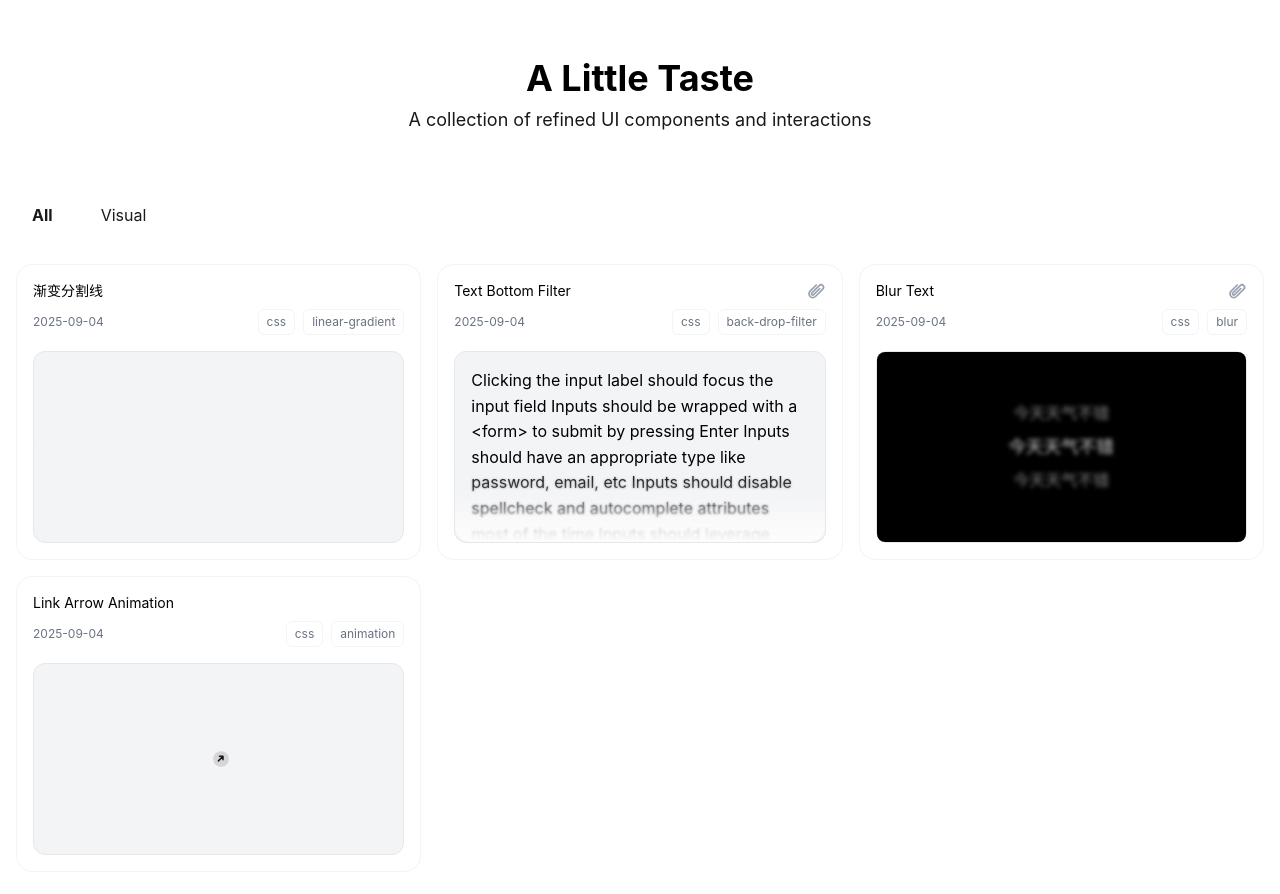
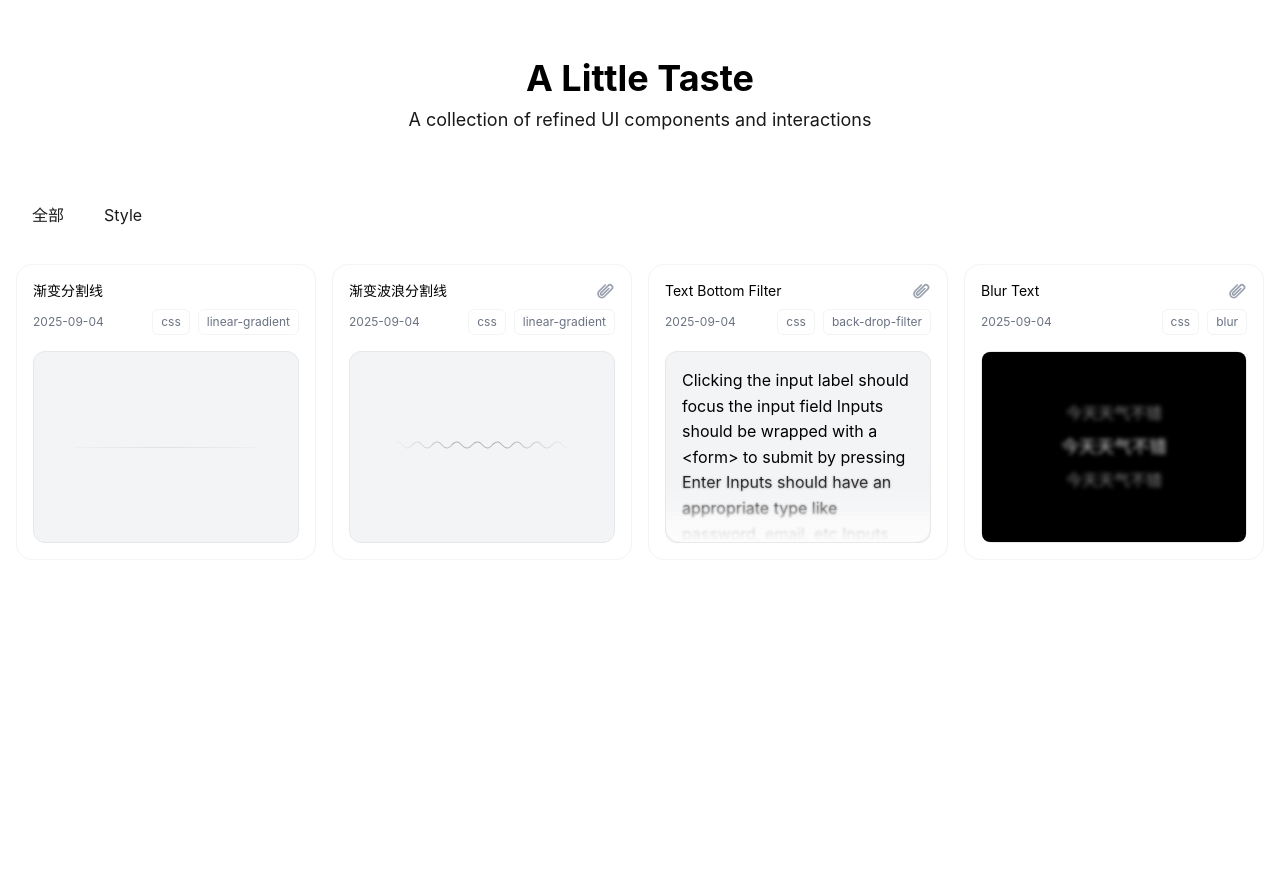
Before and after one commit to minnasuu/insignificant-elements, a React (Vite) app: page / in a window 1280 px wide. After the commit the page ends 800 px from the top, so only its background shows below. Built offline with nearby package versions, Linux system fonts and the light colour scheme.

Commit message:
perf: case update

```diff
--- a/src/App.tsx
+++ b/src/App.tsx
@@ -17,11 +17,11 @@ export interface ComponentItem {
 
 
 function App() {
-  const [selectedCategory, setSelectedCategory] = useState<string>('all')
+  const [selectedCategory, setSelectedCategory] = useState<string>('全部')
 
-  const categories = ['all', ...Array.from(new Set(components.map(c => c.category)))]
+  const categories = ['全部', ...Array.from(new Set(components.map(c => c.category)))]
 
-  const filteredComponents = selectedCategory === 'all'
+  const filteredComponents = selectedCategory === '全部'
     ? components
     : components.filter(c => c.category === selectedCategory)
 
@@ -35,11 +35,11 @@ function App() {
       </header>
 
       <nav className="sticky top-0 z-10 px-4">
-        <div className="flex gap-4 bg-wihte opacity-90 backdrop-blur-lg h-12">
+        <div className="flex gap-2 bg-wihte opacity-90 backdrop-blur-lg h-12">
           {categories.map(category => (
             <button
               key={category}
-              className={`px-4 py-2 rounded-lg transition-colors ${selectedCategory === category ? 'font-bold' : ''}`}
+              className={`px-4 py-2 rounded-lg transition-colors cursor-pointer ${selectedCategory === category ? 'font-bold' : ''}`}
               onClick={() => setSelectedCategory(category)}
             >
               {category.charAt(0).toUpperCase() + category.slice(1)}
@@ -49,7 +49,7 @@ function App() {
       </nav>
 
       <main className="px-4 py-6">
-        <div className="grid grid-cols-1 md:grid-cols-2 lg:grid-cols-3 gap-4">
+        <div className="grid grid-cols-1 md:grid-cols-2 lg:grid-cols-4 gap-4">
           {filteredComponents.map((component) => (
             <div
               key={component.id}
--- a/src/mock.tsx
+++ b/src/mock.tsx
@@ -1,32 +1,50 @@
   import type { ComponentItem } from "./App";
 import TextBottomFilter from "./pages/Visual/TextBottomFilter";
-import LinkArrowAnimation from "./pages/Visual/LinkArrowAnimation";
 
 export const components: ComponentItem[] = [
     {
         id: 'gradient-divider',
         title: '渐变分割线',
-        category: 'Visual',
+        category: 'Style',
         date: '2025-09-04',
         tags: ['css', 'linear-gradient'],
         component: <div className="w-full h-px to-gray-100" style={{
-          background: 'linear-gradient(to right, #00000002, #00000001)'
+          width: '180px',
+          height: '1px',
+          background: 'linear-gradient(to right, rgba(0,0,0,0.02), rgba(0,0,0,0.08), rgba(0,0,0,0.02))'
         }}>
         </div>
     },
     {
+      id: 'gradient-wave-divider',
+      title: '渐变波浪分割线',
+      category: 'Style',
+      date: '2025-09-04',
+      tags: ['css', 'linear-gradient'],
+      component: <div aria-hidden="true"
+      style={{
+        height: '20px',
+    width: '180px',
+    backgroundImage: 'url(./line.svg)',
+    filter: 'invert(1)',
+    '-webkit-mask-image': 'linear-gradient(90deg, transparent, #fff 4rem, #fff calc(100% - 4rem), transparent)',
+    'mask-image': 'linear-gradient(90deg, transparent, #fff 4rem, #fff calc(100% - 4rem), transparent)',
+      }}></div>,
+      originLink: 'https://cmdk.paco.me/'
+  },
+    {
       id: 'text-bottom-filter',
       title: 'Text Bottom Filter',
-      category: 'Visual',
+      category: 'Style',
       date: '2025-09-04',
       tags: ['css', 'back-drop-filter'],
       component: <TextBottomFilter />,
-      originLink: 'https://devouringdetails.com/'
+      originLink: 'https://interfaces.rauno.me/'
     },
     {
       id: 'blur-text',
       title: 'Blur Text',
-      category: 'Visual',
+      category: 'Style',
       date: '2025-09-04',
       tags: ['css',  'blur'],
       component: <div className="w-full h-full bg-black flex flex-col gap-2 items-center justify-center rounded-lg">
@@ -36,12 +54,4 @@ export const components: ComponentItem[] = [
       </div>,
       originLink: 'https://flow.rest/'
     },
-    {
-      id:'link-arrow-animation',
-      title: 'Link Arrow Animation',
-      category: 'Visual',
-      date: '2025-09-04',
-      tags: ['css', 'animation'],
-      component: <LinkArrowAnimation />
-    }
   ]
--- a/src/pages/Visual/LinkArrowAnimation/index.css
+++ /dev/null
@@ -1,3 +0,0 @@
-.link-arrow-animation[data-hovered="true"] .link-arrow-animation-g{
-
-}
--- a/src/pages/Visual/LinkArrowAnimation/index.tsx
+++ /dev/null
@@ -1,31 +0,0 @@
-import './index.css'
-import { useEffect } from 'react'
-
-const LinkArrowAnimation = () => {
-    useEffect(() => {
-        const trigger = document.querySelector('.link-arrow-animation')?.parentElement?.parentElement?.parentElement as HTMLDivElement;
-        if(trigger){
-            trigger.addEventListener('mouseenter', () => {
-                trigger.querySelector('.link-arrow-animation')?.setAttribute('data-hovered', 'true')
-            })
-            trigger.addEventListener('mouseleave', () => {
-                trigger.querySelector('.link-arrow-animation')?.setAttribute('data-hovered', 'false')
-            })
-        }
-    }, [])
-  return (
-    <svg className="link-arrow-animation" xmlns="http://www.w3.org/2000/svg" width="16" height="16" viewBox="0 0 16 16" fill="none" overflow="hidden" data-variant="secondary" data-hovered="false"
-      style={{transform:'translate(2px, 0) rotate(225deg)',transformOrigin:'center',flex:'0 0 auto',borderRadius:'50%'}}
-      >
-        <g>
-          <circle cx="8" cy="8" r="8" fill="currentColor" fillOpacity="0.12"></circle>
-          <g className="link-arrow-animation-g" style={{transformOrigin:'0% 0% 0px',transformBox:'fill-box'}}>
-          <path stroke="currentColor" strokeLinecap="round" strokeLinejoin="round" strokeOpacity=".9" strokeWidth="1.5" d="M8.5 4.812v6.5m0 0 2.5-2.5m-2.5 2.5L6 8.812"></path>
-          <path stroke="currentColor" strokeLinecap="round" strokeLinejoin="round" strokeOpacity=".9" strokeWidth="1.5" transform="translate(0 -20)" d="M8.5 4.812v6.5m0 0 2.5-2.5m-2.5 2.5L6 8.812"></path>
-          </g>
-        </g>
-      </svg>
-  )
-}
-
-export default LinkArrowAnimation
```
Also changed, not shown: public/line.svg (added).
